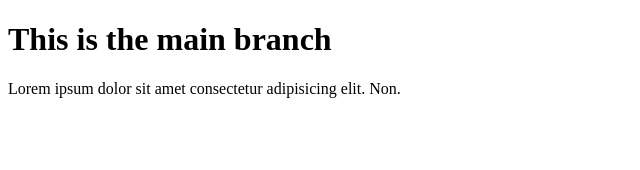
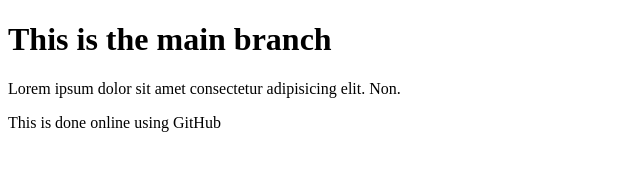
Before and after one commit to GaganMP/Gitprac, a plain HTML site: page index.html in a window 1280 px wide. Shown: the whole page, without its empty margins (0-640 px from the left). Drawn offline with Linux system fonts and the light colour scheme.

Commit message:
Added p tag to index.html online

```diff
--- a/index.html
+++ b/index.html
@@ -9,5 +9,6 @@
 <body>
     <h1>This is the main branch</h1>
     <p>Lorem ipsum dolor sit amet consectetur adipisicing elit. Non.</p>
+    <p>This is done online using GitHub</p>
 </body>
 </html>
```
